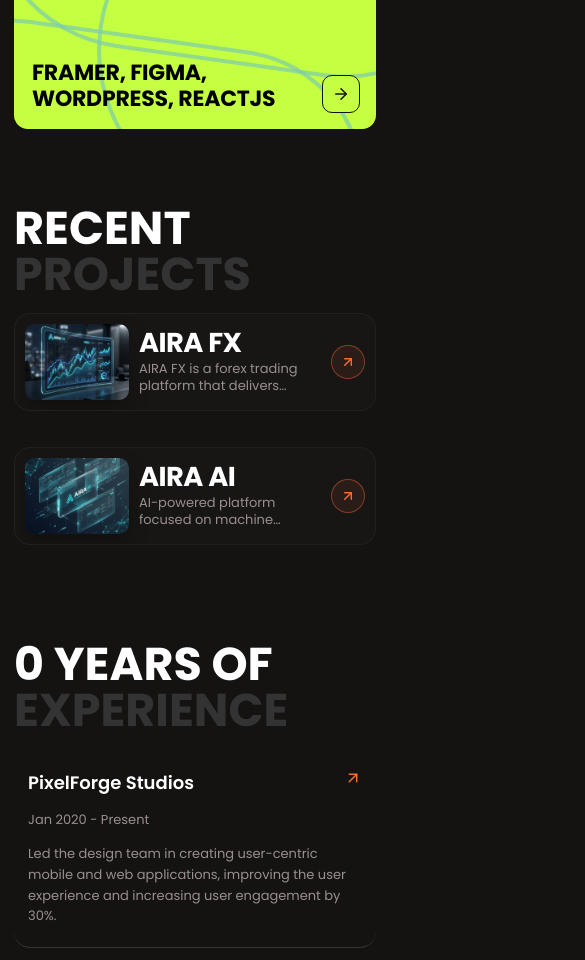
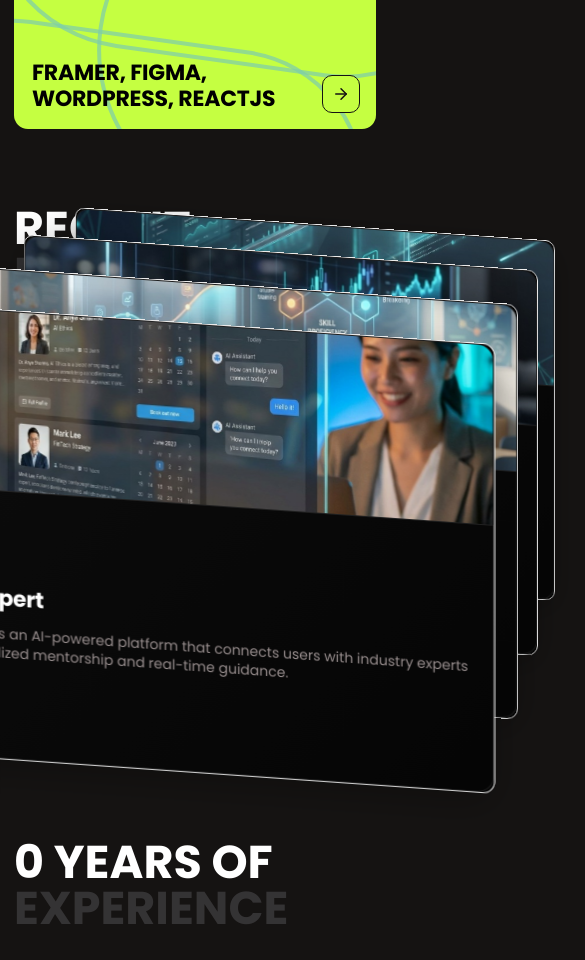
Before and after one commit to Jainilpatel15/Jainil-s-portfolio, a React (Vite) app: page / in a window 390 px wide. Shown: the part 820-1780 px from the top of the page, 585 px wide, since content can reach past the window. Built offline with nearby package versions, Linux system fonts and the light colour scheme.

Commit message:
Add GSAP CardSwap animation for Recent Projects section with 3D card stacking effect

```diff
--- a/package.json
+++ b/package.json
@@ -9,6 +9,7 @@
     "preview": "vite preview"
   },
   "dependencies": {
+    "gsap": "^3.15.0",
     "react": "^18.3.1",
     "react-dom": "^18.3.1",
     "react-router-dom": "^6.30.1"
--- /dev/null
+++ b/src/components/CardSwap.css
@@ -0,0 +1,32 @@
+.card-swap-container {
+  position: relative;
+  left: 0;
+  transform: translateX(5%);
+  perspective: 900px;
+  overflow: visible;
+}
+
+.card {
+  position: absolute;
+  top: 50%;
+  left: 50%;
+  border-radius: 12px;
+  border: 1px solid #fff;
+  background: #000;
+  transform-style: preserve-3d;
+  will-change: transform;
+  backface-visibility: hidden;
+  -webkit-backface-visibility: hidden;
+}
+
+@media (max-width: 768px) {
+  .card-swap-container {
+    transform: scale(0.75) translate(25%, 25%);
+  }
+}
+
+@media (max-width: 480px) {
+  .card-swap-container {
+    transform: scale(0.55) translate(25%, 25%);
+  }
+}
--- /dev/null
+++ b/src/components/CardSwap.jsx
@@ -0,0 +1,182 @@
+import React, { Children, cloneElement, forwardRef, isValidElement, useEffect, useMemo, useRef } from 'react';
+import gsap from 'gsap';
+import './CardSwap.css';
+
+export const Card = forwardRef(({ customClass, ...rest }, ref) => (
+  <div ref={ref} {...rest} className={`card ${customClass ?? ''} ${rest.className ?? ''}`.trim()} />
+));
+Card.displayName = 'Card';
+
+const makeSlot = (i, distX, distY, total) => ({
+  x: i * distX,
+  y: -i * distY,
+  z: -i * distX * 1.5,
+  zIndex: total - i
+});
+
+const placeNow = (el, slot, skew) =>
+  gsap.set(el, {
+    x: slot.x,
+    y: slot.y,
+    z: slot.z,
+    xPercent: -50,
+    yPercent: -50,
+    skewY: skew,
+    transformOrigin: 'center center',
+    zIndex: slot.zIndex,
+    force3D: true
+  });
+
+const CardSwap = ({
+  width = 500,
+  height = 400,
+  cardDistance = 60,
+  verticalDistance = 70,
+  delay = 5000,
+  pauseOnHover = false,
+  onCardClick,
+  skewAmount = 6,
+  easing = 'elastic',
+  children
+}) => {
+  const config =
+    easing === 'elastic'
+      ? {
+          ease: 'elastic.out(0.6,0.9)',
+          durDrop: 2,
+          durMove: 2,
+          durReturn: 2,
+          promoteOverlap: 0.9,
+          returnDelay: 0.05
+        }
+      : {
+          ease: 'power1.inOut',
+          durDrop: 0.8,
+          durMove: 0.8,
+          durReturn: 0.8,
+          promoteOverlap: 0.45,
+          returnDelay: 0.2
+        };
+
+  const childArr = useMemo(() => Children.toArray(children), [children]);
+  const refs = useMemo(
+    () => childArr.map(() => React.createRef()),
+    // eslint-disable-next-line react-hooks/exhaustive-deps
+    [childArr.length]
+  );
+
+  const order = useRef(Array.from({ length: childArr.length }, (_, i) => i));
+
+  const tlRef = useRef(null);
+  const intervalRef = useRef();
+  const container = useRef(null);
+
+  useEffect(() => {
+    const total = refs.length;
+    refs.forEach((r, i) => placeNow(r.current, makeSlot(i, cardDistance, verticalDistance, total), skewAmount));
+
+    const swap = () => {
+      if (order.current.length < 2) return;
+
+      const [front, ...rest] = order.current;
+      const elFront = refs[front].current;
+      const tl = gsap.timeline();
+      tlRef.current = tl;
+
+      tl.to(elFront, {
+        y: '+=500',
+        duration: config.durDrop,
+        ease: config.ease
+      });
+
+      tl.addLabel('promote', `-=${config.durDrop * config.promoteOverlap}`);
+      rest.forEach((idx, i) => {
+        const el = refs[idx].current;
+        const slot = makeSlot(i, cardDistance, verticalDistance, refs.length);
+        tl.set(el, { zIndex: slot.zIndex }, 'promote');
+        tl.to(
+          el,
+          {
+            x: slot.x,
+            y: slot.y,
+            z: slot.z,
+            duration: config.durMove,
+            ease: config.ease
+          },
+          `promote+=${i * 0.15}`
+        );
+      });
+
+      const backSlot = makeSlot(refs.length - 1, cardDistance, verticalDistance, refs.length);
+      tl.addLabel('return', `promote+=${config.durMove * config.returnDelay}`);
+      tl.call(
+        () => {
+          gsap.set(elFront, { zIndex: backSlot.zIndex });
+        },
+        undefined,
+        'return'
+      );
+      tl.to(
+        elFront,
+        {
+          x: backSlot.x,
+          y: backSlot.y,
+          z: backSlot.z,
+          duration: config.durReturn,
+          ease: config.ease
+        },
+        'return'
+      );
+
+      tl.call(() => {
+        order.current = [...rest, front];
+      });
+    };
+
+    swap();
+    intervalRef.current = window.setInterval(swap, delay);
+
+    if (pauseOnHover) {
+      const node = container.current;
+      const pause = () => {
+        tlRef.current?.pause();
+        clearInterval(intervalRef.current);
+      };
+      const resume = () => {
+        tlRef.current?.play();
+        intervalRef.current = window.setInterval(swap, delay);
+      };
+      node.addEventListener('mouseenter', pause);
+      node.addEventListener('mouseleave', resume);
+      return () => {
+        node.removeEventListener('mouseenter', pause);
+        node.removeEventListener('mouseleave', resume);
+        clearInterval(intervalRef.current);
+      };
+    }
+    return () => clearInterval(intervalRef.current);
+    // eslint-disable-next-line react-hooks/exhaustive-deps
+  }, [cardDistance, verticalDistance, delay, pauseOnHover, skewAmount, easing]);
+
+  const rendered = childArr.map((child, i) =>
+    isValidElement(child)
+      ? cloneElement(child, {
+          key: i,
+          ref: refs[i],
+          style: { width, height, ...(child.props.style ?? {}) },
+          onClick: e => {
+            child.props.onClick?.(e);
+            onCardClick?.(i);
+          }
+        })
+      : child
+  );
+
+  return (
+    <div ref={container} className="card-swap-container" style={{ width, height }}>
+      {rendered}
+    </div>
+  );
+};
+
+export default CardSwap;
--- a/src/data/cms.js
+++ b/src/data/cms.js
@@ -34,27 +34,41 @@ export const projects = [
   },
   {
     id: 3,
+    name: 'AIRA expert',
+    tag: 'Expert Talk is an AI-powered platform that connects users with industry experts for personalized mentorship and real-time guidance.',
+    color: '#1a1a2a',
+    image: '/src/assets/expert-talk.jpeg',
+  },
+  {
+    id: 4,
+    name: 'student performance prediction',
+    tag: 'A machine learning-based system that predicts student performance to support data-driven academic insights and better decision-making.',
+    color: '#1a1a2a',
+    image: '/src/assets/student-performance-prediction.jpg',
+  },
+  {
+    id: 5,
     name: 'YOGA WEBSITE',
     tag: 'A full-stack yoga web application designed to promote mindfulness, balance, and a healthy lifestyle.',
     color: '#1a2a1a',
     image: '/src/assets/yoga.jpg',
   },
   {
-    id: 4,
+    id: 6,
     name: 'furniture website',
     tag: 'A modern furniture website designed to showcase and sell stylish, high-quality furniture with a seamless user experience.',
     color: '#1a1a2a',
     image: '/src/assets/furniture.jpg',
   },
   {
-    id: 5,
+    id: 7,
     name: 'hospital application',
     tag: 'A healthcare application that helps travelers find trusted hospitals, English-speaking doctors, and transparent medical services in unfamiliar cities.',
     color: '#1a1a2a',
     image: '/src/assets/hospital.jpg',
   },
   {
-    id: 6,
+    id: 8,
     name: 'disease prediction',
     tag: 'A disease prediction system that uses machine learning to predict the risk of heart disease and stroke for early diagnosis and better decision-making.',
     color: '#1a1a2a',
@@ -67,13 +81,7 @@ export const projects = [
     color: '#1a1a2a',
     image: '/src/assets/student-performance-prediction.jpg',
   },
-  {
-    id: 8,
-    name: 'AIRA expert',
-    tag: 'Expert Talk is an AI-powered platform that connects users with industry experts for personalized mentorship and real-time guidance.',
-    color: '#1a1a2a',
-    image: '/src/assets/expert-talk.jpeg',
-  },
+
 ];
 
 export const jobs = [
--- a/src/pages/Home.css
+++ b/src/pages/Home.css
@@ -286,3 +286,120 @@
     border-width: 4px;
   }
 }
+
+/* Project Card Swap Styles */
+.section-projects {
+  position: relative;
+  display: flex;
+  flex-direction: column;
+  gap: 50px;
+}
+
+.projects-swap-wrapper {
+  width: 100%;
+  height: 700px;
+  position: relative;
+  display: flex;
+  align-items: flex-start;
+  justify-content: flex-start;
+  padding-top: 140px;
+}
+
+.project-card-swap {
+  width: 100%;
+  height: 100%;
+  display: flex;
+  flex-direction: column;
+  background: linear-gradient(135deg, rgba(255, 255, 255, 0.05), rgba(255, 255, 255, 0.02));
+  border-radius: 16px;
+  overflow: hidden;
+  border: 1px solid rgba(255, 255, 255, 0.1);
+  box-shadow: 0 10px 40px rgba(0, 0, 0, 0.3);
+}
+
+.project-card-image {
+  width: 100%;
+  height: 280px;
+  object-fit: cover;
+  border-bottom: 1px solid rgba(255, 255, 255, 0.1);
+}
+
+.project-card-content {
+  padding: 28px;
+  display: flex;
+  flex-direction: column;
+  gap: 12px;
+  flex: 1;
+  justify-content: center;
+}
+
+.project-card-title {
+  font-size: 32px;
+  font-weight: 700;
+  color: var(--white);
+  line-height: 1.2;
+  letter-spacing: -0.02em;
+}
+
+.project-card-tag {
+  font-size: 16px;
+  color: var(--gray);
+  line-height: 1.4;
+}
+
+@media (max-width: 1100px) {
+  .projects-swap-wrapper {
+    height: 600px;
+    justify-content: center;
+  }
+
+  .card-swap-container {
+    transform: translateX(0);
+  }
+}
+
+@media (max-width: 768px) {
+  .section-projects {
+    gap: 30px;
+  }
+
+  .projects-swap-wrapper {
+    height: 500px;
+    padding-top: 10px;
+    justify-content: center;
+  }
+
+  .card-swap-container {
+    transform: translateX(0);
+  }
+
+  .project-card-image {
+    height: 200px;
+  }
+
+  .project-card-content {
+    padding: 20px;
+  }
+
+  .project-card-title {
+    font-size: 26px;
+  }
+
+  .project-card-tag {
+    font-size: 14px;
+  }
+}
+
+@media (max-width: 480px) {
+  .projects-swap-wrapper {
+    height: 450px;
+  }
+
+  .project-card-image {
+    height: 180px;
+  }
+
+  .project-card-title {
+    font-size: 22px;
+  }
+}
--- a/src/pages/Home.jsx
+++ b/src/pages/Home.jsx
@@ -1,8 +1,8 @@
 import React from 'react';
 import { useNavigate } from 'react-router-dom';
 import StickyProfile from '../components/StickyProfile';
+import CardSwap, { Card } from '../components/CardSwap';
 import {
-  ProjectCard,
   JobCard,
   ToolCard,
   BlogCard,
@@ -100,15 +100,38 @@ export default function Home() {
               </div>
             </section>
 
-            <section className="section">
+            <section className="section section-projects">
               <SectionTitle>
                 RECENT
                 <br />
                 <span className="title-dark">PROJECTS</span>
               </SectionTitle>
-              {projects.slice(0, 2).map((p) => (
-                <ProjectCard key={p.id} {...p} />
-              ))}
+              <div className="projects-swap-wrapper">
+                <CardSwap
+                  width={600}
+                  height={450}
+                  cardDistance={50}
+                  verticalDistance={60}
+                  delay={4000}
+                  pauseOnHover={true}
+                  skewAmount={4}
+                  easing="elastic"
+                >
+                  {projects.slice(0, 4).map((project) => (
+                    <Card key={project.id}>
+                      <div className="project-card-swap">
+                        {project.image && (
+                          <img src={project.image} alt={project.name} className="project-card-image" />
+                        )}
+                        <div className="project-card-content">
+                          <h3 className="project-card-title">{project.name}</h3>
+                          <p className="project-card-tag">{project.tag}</p>
+                        </div>
+                      </div>
+                    </Card>
+                  ))}
+                </CardSwap>
+              </div>
             </section>
 
             <section className="section">
```
Also changed, not shown: 1 other file (tests, documents, lock files or other folders).
